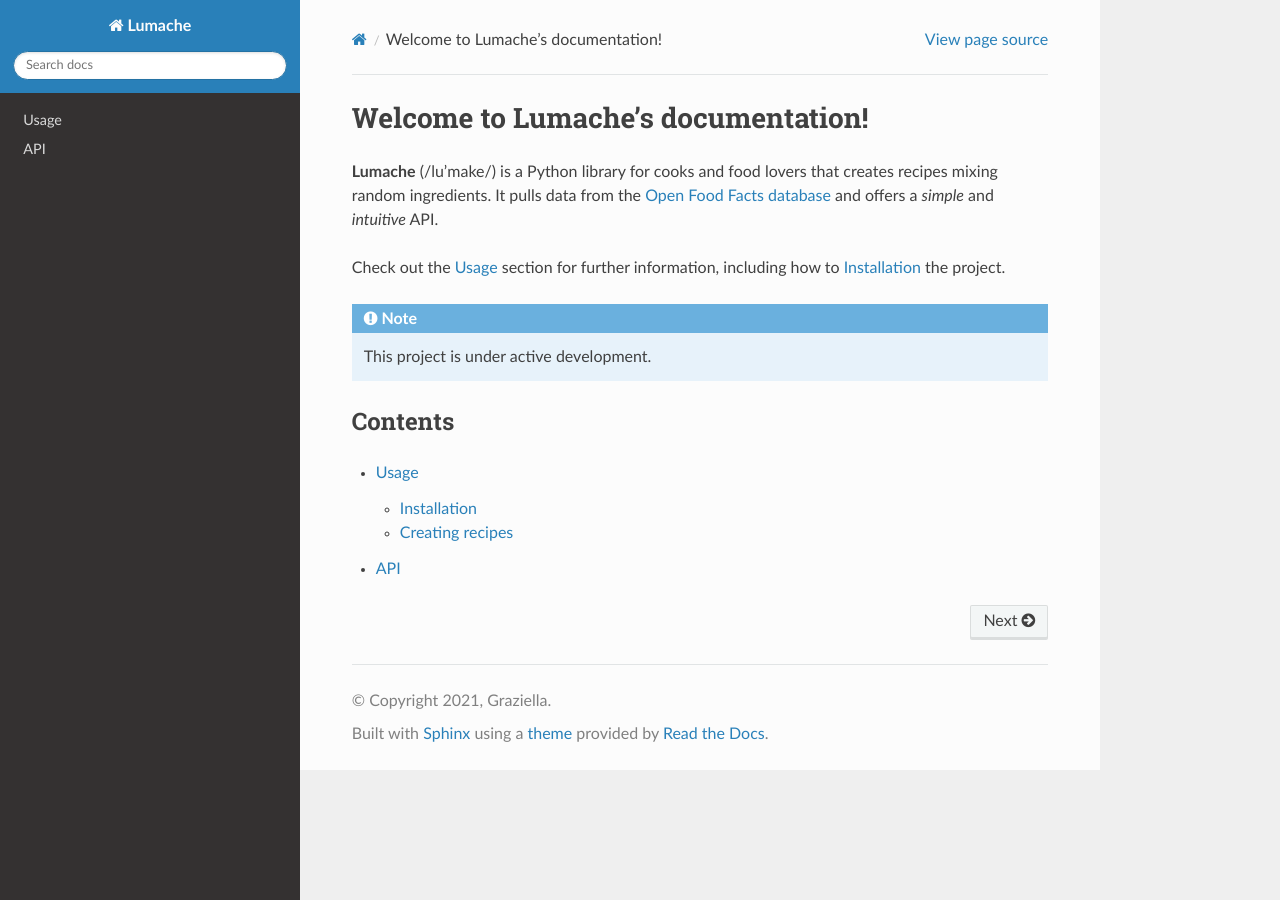
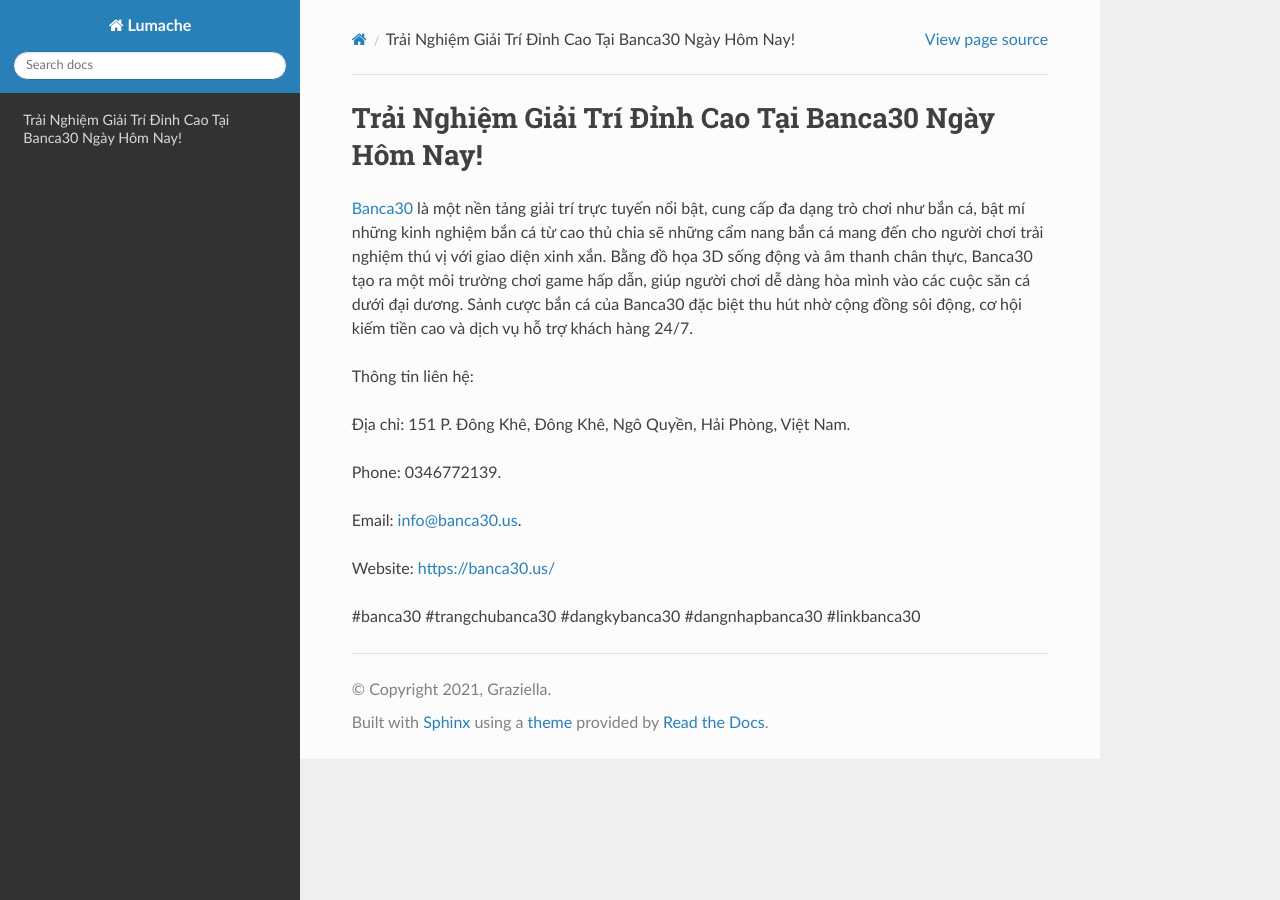
Before and after one commit to antonniotrombeta/banca30us, a Sphinx documentation site: the page built from docs/source/index.rst, in a window 1280 px wide. Built offline with Sphinx 7.4.7 and the Read the Docs theme 3.1.0, drawn with Linux system fonts in a browser that asks for light colours.

Commit message:
Update index.rst

```diff
--- a/docs/source/index.rst
+++ b/docs/source/index.rst
@@ -1,22 +1,16 @@
-Welcome to Lumache's documentation!
+Trải Nghiệm Giải Trí Đỉnh Cao Tại Banca30 Ngày Hôm Nay!
 ===================================
 
-**Lumache** (/lu'make/) is a Python library for cooks and food lovers
-that creates recipes mixing random ingredients.
-It pulls data from the `Open Food Facts database <https://world.openfoodfacts.org/>`_
-and offers a *simple* and *intuitive* API.
+`Banca30 <https://banca30.us/>`_ là một nền tảng giải trí trực tuyến nổi bật, cung cấp đa dạng trò chơi như bắn cá, bật mí những kinh nghiệm bắn cá từ cao thủ chia sẽ những cẩm nang bắn cá  mang đến cho người chơi trải nghiệm thú vị với giao diện xinh xắn. Bằng đồ họa 3D sống động và âm thanh chân thực, Banca30 tạo ra một môi trường chơi game hấp dẫn, giúp người chơi dễ dàng hòa mình vào các cuộc săn cá dưới đại dương. Sảnh cược bắn cá của Banca30 đặc biệt thu hút nhờ cộng đồng sôi động, cơ hội kiếm tiền cao và dịch vụ hỗ trợ khách hàng 24/7.
 
-Check out the :doc:`usage` section for further information, including
-how to :ref:`installation` the project.
+Thông tin liên hệ:
 
-.. note::
+Địa chỉ: 151 P. Đông Khê, Đông Khê, Ngô Quyền, Hải Phòng, Việt Nam.
 
-   This project is under active development.
+Phone: 0346772139.
 
-Contents
---------
+Email: info@banca30.us.
 
-.. toctree::
+Website: https://banca30.us/
 
-   usage
-   api
+#banca30 #trangchubanca30 #dangkybanca30 #dangnhapbanca30 #linkbanca30
```
